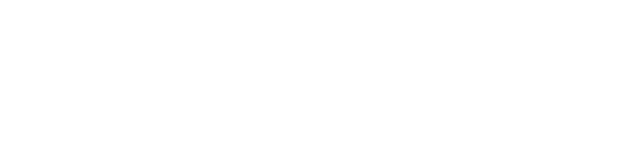
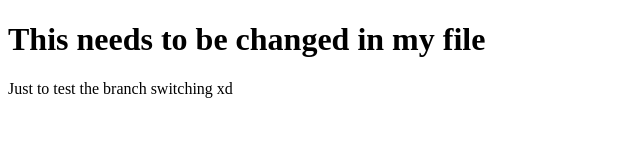
Before and after one commit to jonslogar2/personal-test-repo-01, a plain HTML site: page new-name.html in a window 1280 px wide. Shown: the whole page, without its empty margins (0-640 px from the left). Drawn offline with Linux system fonts and the light colour scheme.

Commit message:
updated new-name.html body

```diff
--- a/new-name.html
+++ b/new-name.html
@@ -5,5 +5,8 @@
     <meta name="viewport" content="width=device-width, initial-scale=1.0" />
     <title>Test</title>
   </head>
-  <body></body>
+  <body>
+    <h1>This needs to be changed in my file</h1>
+    <p>Just to test the branch switching xd</p>
+  </body>
 </html>
```
